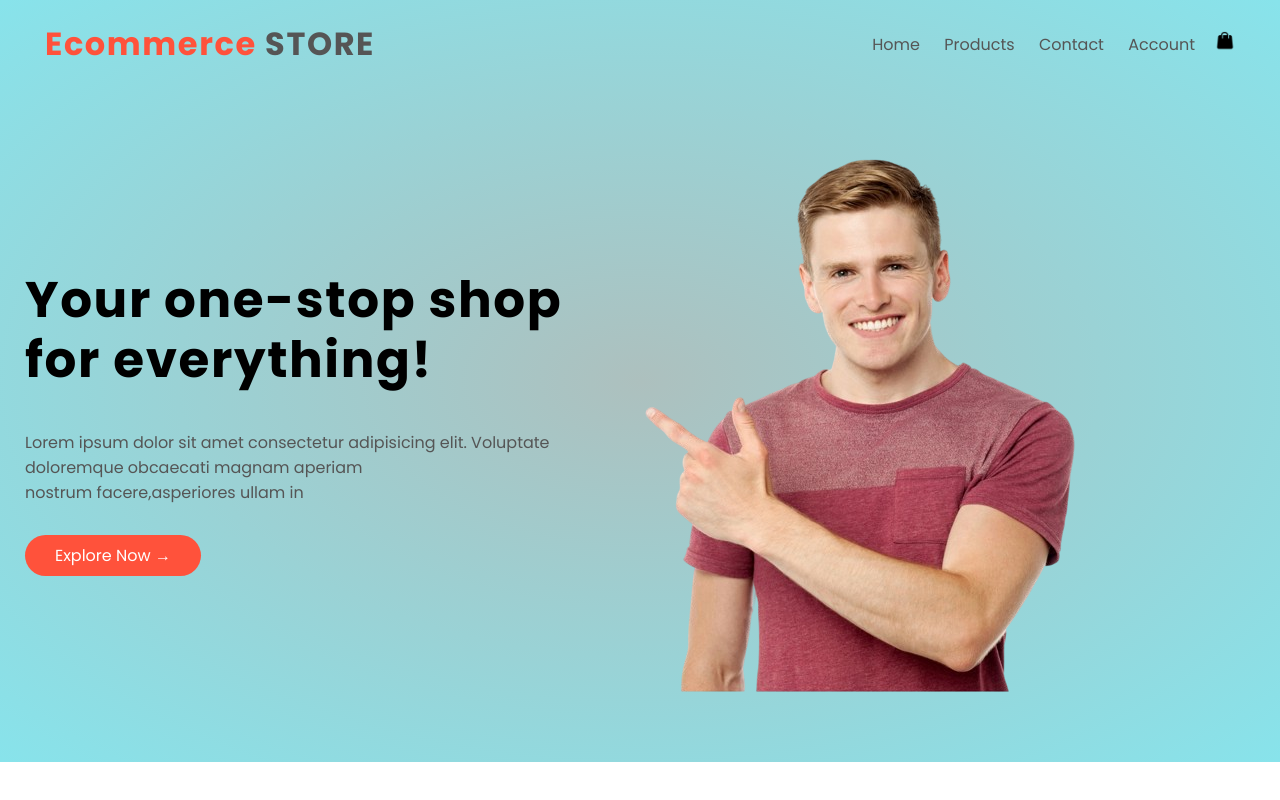
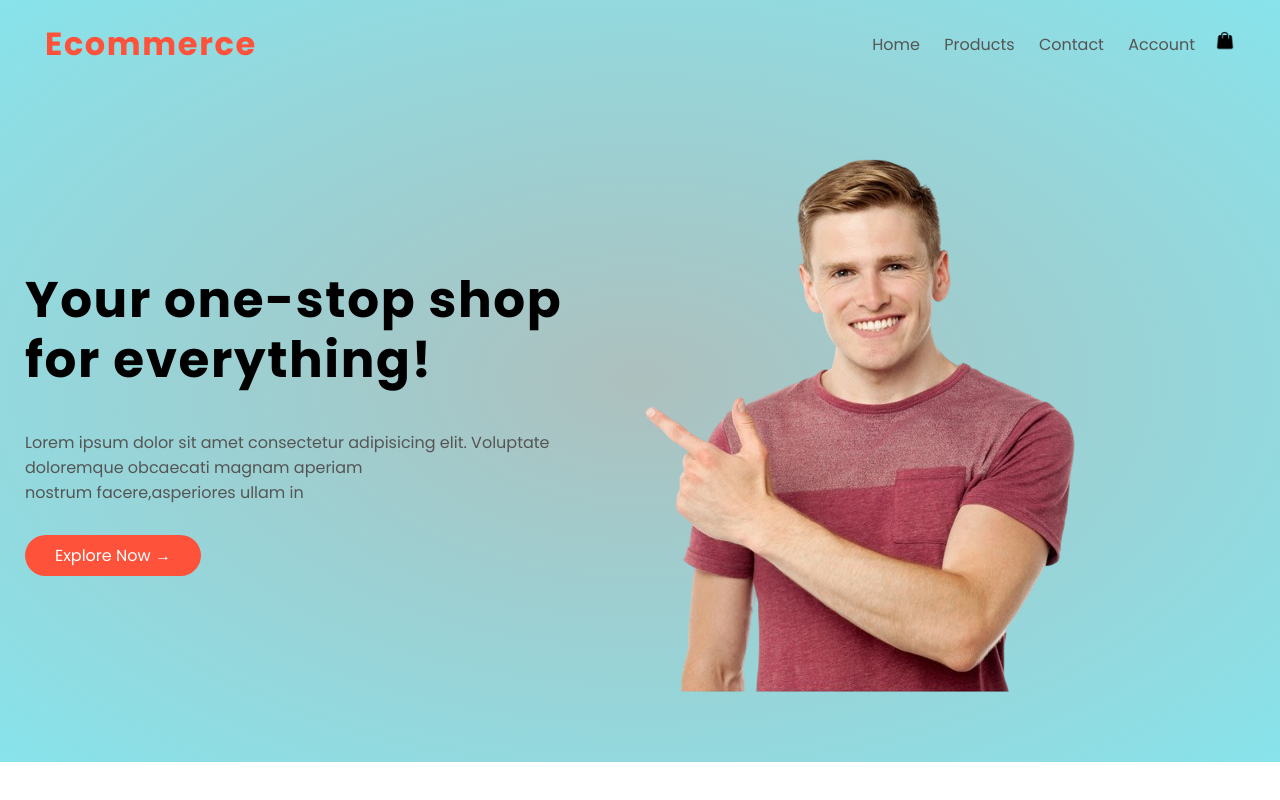
Before and after one commit to MuhammadAmsal/e-commerce-web, a plain HTML site: page index.html in a window 1280 px wide. Shown: the top 800 px of the page. Drawn offline with Linux system fonts and the light colour scheme.

Commit message:
changes com

```diff
--- a/index.html
+++ b/index.html
@@ -15,7 +15,7 @@
     <div class="container">
       <div class="navbar">
         <div class="logo">
-          <a href="index.html"><h1><span>Ecommerce </span>STORE</h1></a>
+          <a href="index.html"><h1><span>Ecommerce </span></h1></a>
         </div>
         <nav>
           <ul id="MenuItems">
```
